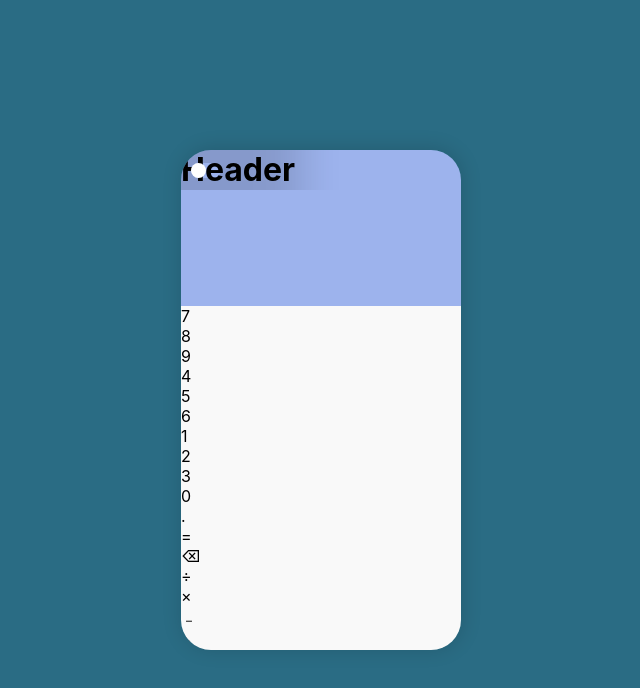
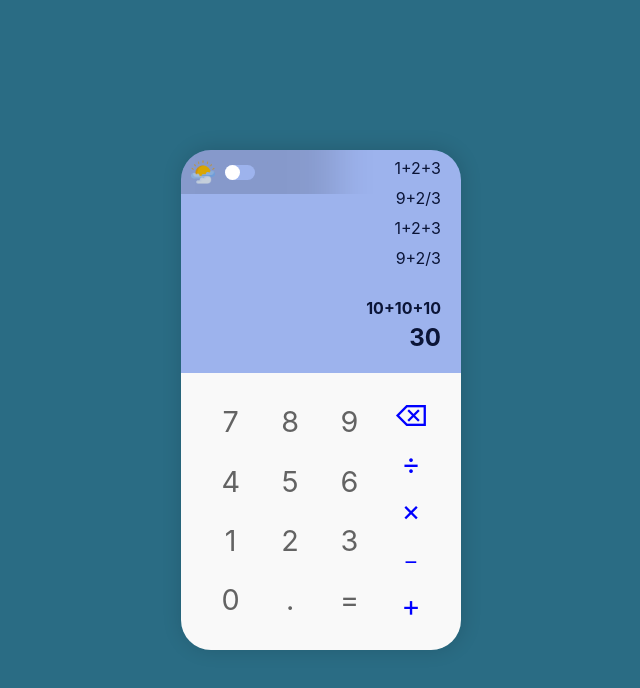
Before and after one commit to Thomas0977/calculator-app, a React (Create React App) app: page / in a window 1280 px wide. Shown: the top 688 px of the page, without its empty margins (319-959 px from the left). Built offline with nearby package versions, Linux system fonts and the light colour scheme.

Commit message:
scrollintoview

```diff
--- a/src/App.css
+++ b/src/App.css
@@ -10,6 +10,25 @@
   --bg-color-2: #050c26;
   --text-color-1: #fbfcfc;
   --text-color-2: #bbbcbc;
+}
+.custom-scroll::-webkit-scrollbar{
+  height: 5px;
+  width: 5px;
+
+}
+.custom-scroll::-webkit-scrollbar-track {
+  background-color: transparent;
+
+}
+.custom-scroll::-webkit-scrollbar-thumb{
+  background-color: rgba(0, 0, 0, 0.14);
+
+
+}
+.custom-scroll::-webkit-scrollbar-thumb:hover{
+  background-color: gray;
+
+
 }
 
 .app{
--- a/src/App.js
+++ b/src/App.js
@@ -2,22 +2,29 @@
 
 import "./App.css";
 
-// import moon from "./assets/moon.png";
-// import sun from "./assets/sun.png";
+import moon from "./assets/moon.png";
+import sun from "./assets/sun.png";
 
 import Header from "./Components/Header/Header";
-import Keypad from "./Components/Keypad/Keypad";
+import KeyPad from "./Components/Keypad/Keypad";
 
 function App() {
-
   const [isDarkMode, setIsDarkMode] = useState(false);
 
+  const handleKeyPress = (keyCode, key) => {
+    console.log(keyCode, key);
+  };
+
   return (
-    <div className="app" data-theme={isDarkMode ? "dark" : ""} >
-
+    <div
+      className="app"
+      tabIndex="0"
+      onKeyDown={(event) => handleKeyPress(event.keyCode, event.key)}
+      data-theme={isDarkMode ? "dark" : ""}
+    >
       <div className="app_calculator">
-
         <div className="app_calculator_navbar">
+          <img src={isDarkMode ? moon : sun} alt="mode" />
 
           <div
             className="app_calculator_navbar_toggle"
@@ -25,16 +32,14 @@
           >
             <div
               className={`app_calculator_navbar_toggle_circle ${
-                isDarkMode ? "app_calculator_navbar_toggle_circle_active" : " "}`}
- >
-              {/* <img src={isDarkMode ? moon : sun} alt="mode" /> */}
-            </div>
+                isDarkMode ? "app_calculator_navbar_toggle_circle_active" : " "
+              }`}
+            ></div>
           </div>
         </div>
 
         <Header />
-        <Keypad />
-
+        <KeyPad handleKeyPress={handleKeyPress} />
       </div>
     </div>
   );
--- a/src/Components/Header/Header.css
+++ b/src/Components/Header/Header.css
@@ -1,4 +1,29 @@
 .header{
    flex: 1;
    background-color: var(--bg-color-1);
+   padding: 20px;
+   overflow-y: scroll;
 }
+.header p{
+   font-size: 1rem;
+   line-height: 1.875rem;
+   color: var(--text-color-1);
+   display: flex;
+   justify-content: flex-end;
+
+}
+.header_expression{
+   overflow-x: scroll;
+   width: 100%;
+}
+.header_expression p {
+   white-space: nowrap;
+   min-width: 100%;
+   width: fit-content;
+   font-weight: bold;
+   font-size: medium;
+}
+.header_result{
+   font-weight: bold;
+   font-size: 1.5rem !important;
+}
--- a/src/Components/Header/Header.js
+++ b/src/Components/Header/Header.js
@@ -1,14 +1,30 @@
-import React from 'react'
-import './Header.css';
+import React, { useEffect, useRef } from "react";
+import "./Header.css";
 
- const  Header = () => {
-
-
+const Header = () => {
+  const resultRef = useRef();
+  useEffect(() => {
+    resultRef.current.scrollIntoView({ behavior: "smooth" });
+  }, []);
 
   return (
-    <div className='header'>
-        <h1>Header</h1>
+    <div className="header custom-scroll">
+      <div className="header_history">
+        <p>1+2+3</p>
+        <p>9+2/3</p>
+        <p>1+2+3</p>
+        <p>9+2/3</p>
+        <p>1+2+3</p>
+        <p>9+2/3</p>
+      </div>
+      <br />
+      <div className="header_expression custom-scroll">
+        <p>10+10+10</p>
+        <p ref={resultRef} className="header_result">
+          30
+        </p>
+      </div>
     </div>
-  )
-}
+  );
+};
 export default Header;
--- a/src/Components/Keypad/Keypad.css
+++ b/src/Components/Keypad/Keypad.css
@@ -1,4 +1,43 @@
 .keypad{
     flex: 1.3;
     background-color: var(--bg-color-2);
+    padding: 20px;
+    display: flex;
 }
+.keypad p{
+    line-height: 1.875rem;
+    font-size: 1.8rem;
+    display: flex;
+    align-items: center;
+    justify-content: center;
+    transition: 200ms;
+    color: var(--text-color-2);
+    user-select: none;
+    cursor: pointer;
+}
+
+.keypad_keys{
+    flex: 3;
+    display: flex;
+    flex-wrap: wrap;
+
+}
+.keypad_keys p{
+    width: 33%;
+    height: 25%;
+    color: var(--text-color-2);
+
+}
+.keypad_keys p:active{
+    background-color: rgba(0, 0, 0, 0.14);
+}
+.keypad_symbols {
+    flex: 1;
+}
+ .keypad_symbols p{
+
+    color: blue;
+    width: 100%;
+    height: 20%;
+
+}
```
